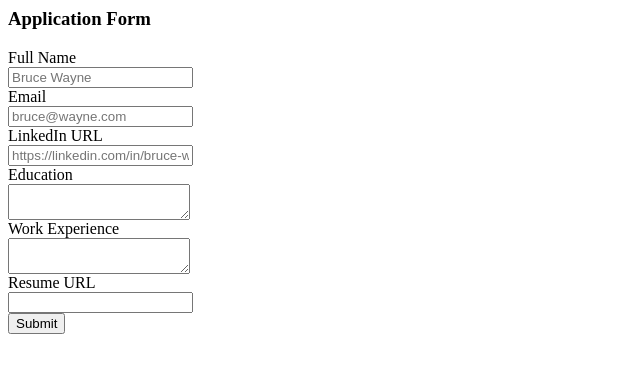
After one commit to A23droid/career-website, a Flask app: template templates/application_form.html in a window 1280 px wide. The commit adds this page. Shown: the top 373 px of the page, without its empty margins (0-640 px from the left). Run offline with Flask 3, Linux system fonts and the light colour scheme; the template is opened without the code that fills it, so the values that code supplies are empty.

Commit message:
Added dynamic storing of applications in database

```diff
--- a/app.py
+++ b/app.py
@@ -1,5 +1,5 @@
-from flask import Flask, render_template, jsonify
-from database import load_jobs_from_db, load_job_from_db
+from flask import Flask, render_template, jsonify, request
+from database import load_jobs_from_db, load_job_from_db, add_application_to_db
 
 app = Flask(__name__)
 
@@ -20,7 +20,15 @@ def show_jobs(id):
     return "Not Found", 404
   return render_template('jobpage.html', job = job)
 
-
+@app.route("/job/<id>/apply", methods = ['post'])
+def apply_to_job(id):
+  data = request.form
+  job = load_job_from_db(id)
+  add_application_to_db(id, data)
+  # Store this in db
+  # Send an email to the applicant
+  # Display an acknowledgement
+  return render_template('application_submitted.html', application = data, job = job)
 
 if __name__ == "__main__":
   app.run(host = '0.0.0.0', port = 3000, debug = True)
--- /dev/null
+++ b/templates/application_form.html
@@ -0,0 +1,29 @@
+<h3>Application Form</h3>
+<form action = "/job/{{job['id']}}/apply" method="post">
+  <div class = "mb-2">
+  <label>Full Name</label><br>
+  <input type = "text" name = "full_name" placeholder = "Bruce Wayne">
+    </div>
+  <div class = "mb-2">
+  <label>Email</label><br>
+  <input type = "text" name = "email" placeholder = "bruce@wayne.com">
+    </div>
+  <div class = "mb-2">
+  <label>LinkedIn URL</label><br>
+  <input type = "text" name = "linkedin_url" placeholder = "https://linkedin.com/in/bruce-wayne">
+    </div>
+  <div class = "mb-2">
+      <label>Education</label><br>
+      <textarea name = "education"></textarea>
+    </div>
+  <div class = "mb-2">
+    <label>Work Experience</label><br>
+    <textarea name = "work_experience"></textarea>
+  </div>
+  <div class = "mb-2">
+    <label>Resume URL</label><br>
+    <input type = "text" name = "resume_url">
+      </div>
+
+  <input type = "submit">
+</form>
--- a/templates/home.html
+++ b/templates/home.html
@@ -14,7 +14,7 @@
 
       <p  class="lead col-md-6">
 
-        Lorem ipsum odor amet, consectetuer adipiscing elit. Conubia bibendum adipiscing ut ultricies fusce ullamcorper duis congue mus. Tempor arcu cras proin neque neque curabitur laoreet. Pellentesque dictumst potenti pharetra massa, massa placerat imperdiet dictumst rhoncus. Donec maecenas penatibus egestas malesuada rhoncus; maximus eleifend sodales. Dictum quisque commodo potenti eget enim. Malesuada elit sagittis ligula neque posuere congue. Conubia penatibus bibendum dignissim egestas taciti blandit malesuada. Porta fringilla habitasse nec faucibus donec adipiscing nisi tortor.</p>
+        AP Careers is a dynamic and forward-thinking company committed to connecting top talent with the best career opportunities. We believe in fostering a culture of innovation, growth, and collaboration, empowering individuals to excel in their fields. Our team is driven by a passion for excellence, ensuring that every project we undertake is executed with precision and dedication. At AP Careers, we value diversity, creativity, and continuous learning, providing an environment where professionals can thrive. Join us and be part of a company that shapes the future of work while helping you build a fulfilling and rewarding career.</p>
 
        <div class = "d-none d-md-block col-md-6">
        <img src = "/static/work.avif" style = "height: 320px; border-radius: 4px">
```
Also changed, not shown: database.py (+16 -0 lines), templates/application_submitted.html (added, +35 -0 lines), templates/jobpage.html (+4 -3 lines).
